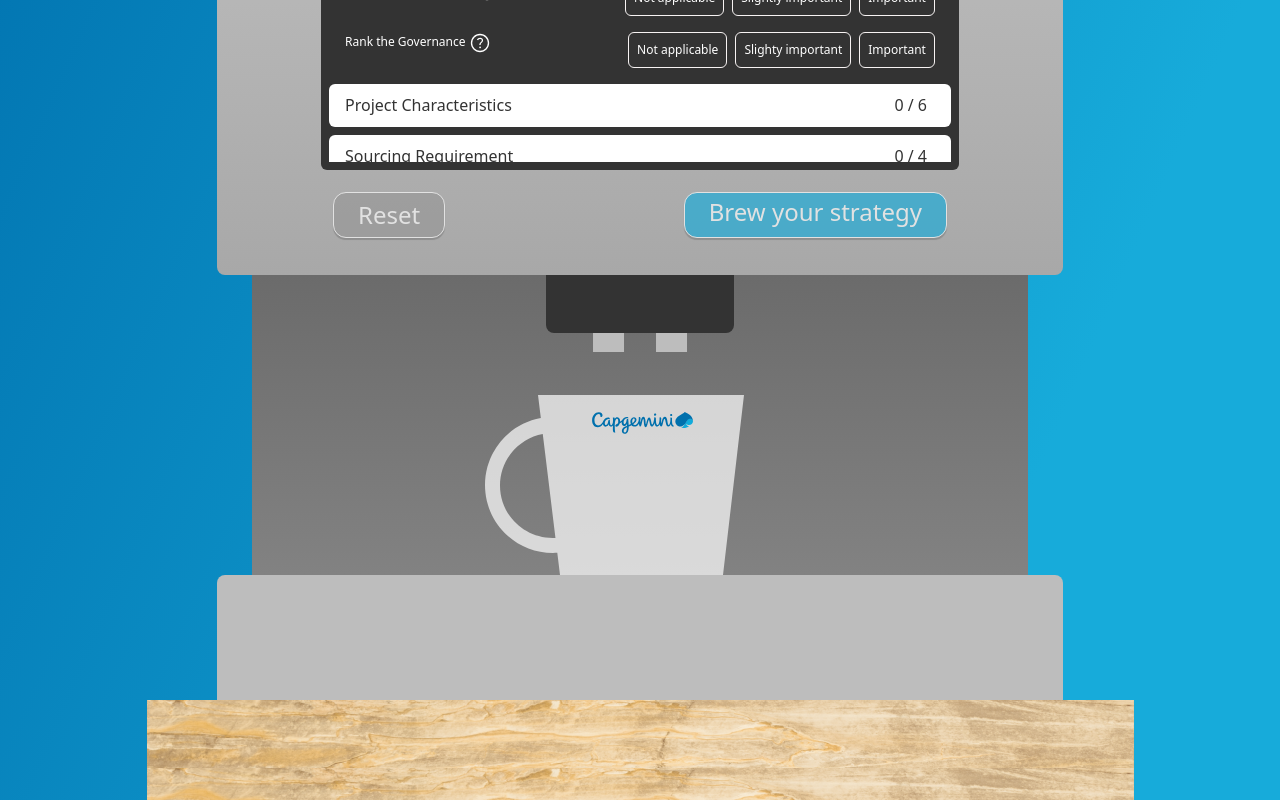
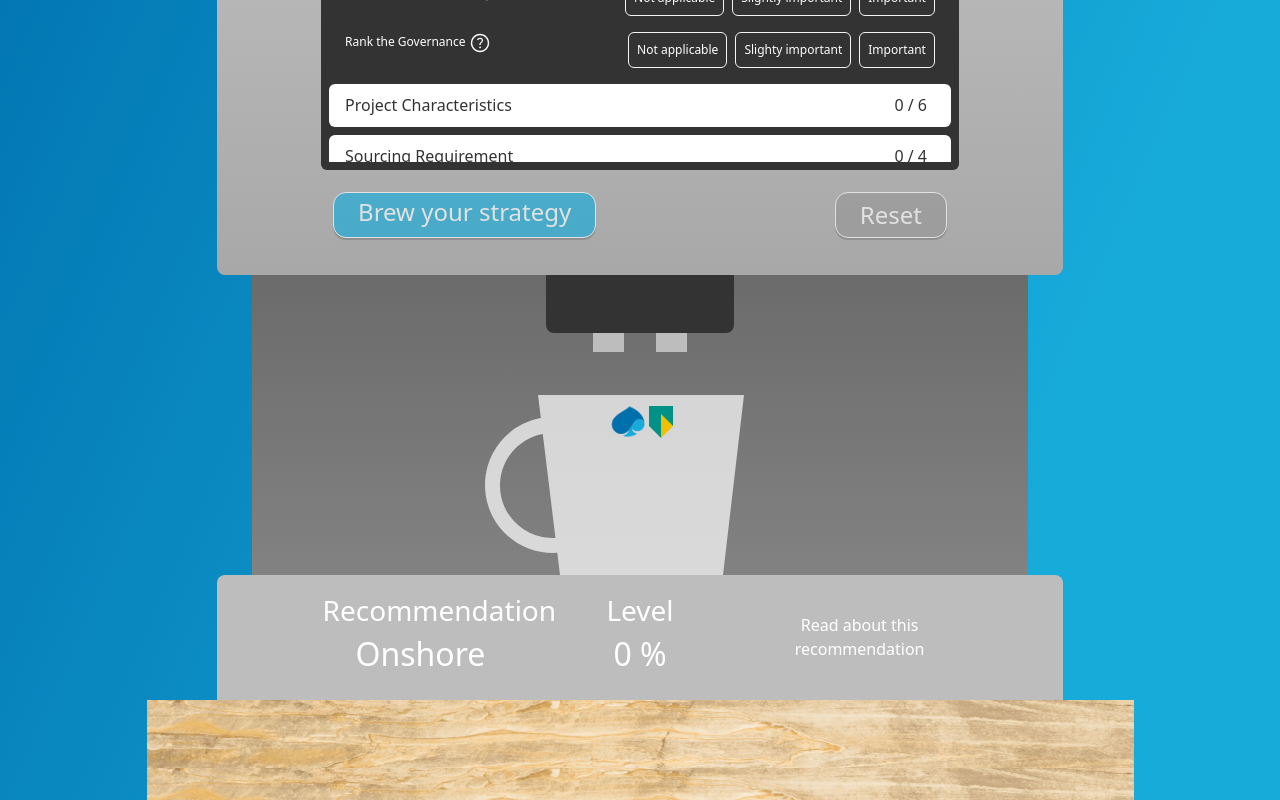
Before and after one commit to JMLatino/RightShore, a Vue app: page / in a window 1280 px wide. Shown: the part 565-1365 px from the top of the page. Built offline with nearby package versions, Linux system fonts and the light colour scheme.

Commit message:
checking in

```diff
--- a/index.html
+++ b/index.html
@@ -6,7 +6,7 @@
     <link href="https://cdn.jsdelivr.net/npm/bootstrap@5.2.0/dist/css/bootstrap.min.css" rel="stylesheet" integrity="sha384-gH2yIJqKdNHPEq0n4Mqa/HGKIhSkIHeL5AyhkYV8i59U5AR6csBvApHHNl/vI1Bx" crossorigin="anonymous">
     <script src="https://cdn.jsdelivr.net/npm/bootstrap@5.2.0/dist/js/bootstrap.bundle.min.js" integrity="sha384-A3rJD856KowSb7dwlZdYEkO39Gagi7vIsF0jrRAoQmDKKtQBHUuLZ9AsSv4jD4Xa" crossorigin="anonymous"></script>
     <meta name="viewport" content="width=device-width, initial-scale=1.0" />
-    <title>Vite App</title>
+    <title>Rightshore</title>
   </head>
   <body>
     <div id="app"></div>
--- a/src/App.vue
+++ b/src/App.vue
@@ -53,11 +53,10 @@
             </div>
             <div id="coffee-cup">
               <div>
-                <img
-                  src="@/assets/capgemini.svg"
-                  alt="Capgemini"
-                  class="capgemini-logo"
-                />
+                <div class="capabnlogos d-flex justify-content-center">
+                  <img src="@/assets/capgemini-icon.svg" alt="Capgemini" />
+                  <img src="@/assets/abnamro-icon.svg" alt="ABN AMRO" />
+                </div>
                 <svg
                   id="espresso"
                   class="position-absolute mx-auto"
@@ -98,7 +97,9 @@
               </div>
             </div>
           </div>
-          <div class="base-machine"></div>
+          <div class="base-machine position-relative">
+            <RecommendationGauge />
+          </div>
         </div>
       </div>
       <div class="table mb-0"></div>
@@ -111,6 +112,7 @@
 import QuestionList from "./components/QuestionList.vue";
 import BrewCoffee from "./components/BrewCoffee.vue";
 import ModalView from "./components/ModalView.vue";
+import RecommendationGauge from "./components/RecommendationGauge.vue";
 import ModalClarification from "./components/ModalClarification.vue";
 </script>
 
@@ -255,10 +257,10 @@ label,
   color: white;
 }
 
-.capgemini-logo {
+.capabnlogos {
   position: absolute;
   left: 43.8%;
-  top: 45.6%;
+  top: 42%;
   z-index: 1;
   width: 13%;
 }
--- a/src/components/BrewCoffee.vue
+++ b/src/components/BrewCoffee.vue
@@ -1,13 +1,5 @@
 <template>
   <div class="col-12 d-flex justify-content-between">
-    <button
-      type="button"
-      :disabled="!isReset"
-      class="btn btn-reset mb-3 px-4 py-1"
-      @click="handleReset"
-    >
-      Reset
-    </button>
     <button
       type="button"
       :disabled="!isComplete"
@@ -16,6 +8,14 @@
       @click="brewStrategy"
     >
       Brew your strategy
+    </button>
+    <button
+      type="button"
+      :disabled="!isReset"
+      class="btn btn-reset mb-3 px-4 py-1"
+      @click="handleReset"
+    >
+      Reset
     </button>
   </div>
 </template>
--- a/src/components/EntryField.vue
+++ b/src/components/EntryField.vue
@@ -5,12 +5,13 @@
         <span class="position-relative">
           {{ entry.question }}
           <img
+            src="../assets/questionmark.svg"
             data-bs-toggle="modal"
             data-bs-target="#modalClarification"
-            @click="handleToggle(entry)"
-            src="../assets/questionmark.svg"
+            @mouseover="handleToggle(entry)"
             height="22"
-            alt=""
+            role="button"
+            alt="Question"
           />
         </span>
       </label>
--- a/src/components/ModalClarification.vue
+++ b/src/components/ModalClarification.vue
@@ -11,8 +11,18 @@
     >
       <div class="modal-content p-3">
         <div class="modal-header">
-          <h5 class="modal-title text-white" id="categoriesModalLabel">
+          <h5
+            v-if="clarification.title"
+            class="modal-title text-white"
+            id="categoriesModalLabel"
+          >
             {{ clarification.title }}
+          </h5>
+          <h5 v-else class="modal-title text-white" id="categoriesModalLabel">
+            <p>
+              This application is built by to help recommend the best strategy
+              by...
+            </p>
           </h5>
           <button
             type="button"
@@ -21,8 +31,8 @@
             aria-label="Close"
           ></button>
         </div>
-        <div class="modal-body row">
-          <p v-html="clarification.body" class="mb-3"></p>
+        <div class="modal-body row mb-0">
+          <p v-html="clarification.body" class="m-0 py-0"></p>
         </div>
       </div>
     </div>
--- /dev/null
+++ b/src/components/RecommendationGauge.vue
@@ -0,0 +1,42 @@
+<template>
+  <div
+    class="position-absolute top-50 start-50 translate-middle text-white w-75"
+  >
+    <div class="row">
+      <div
+        class="col-4 text-center d-flex justify-content-center align-content-center flex-column"
+      >
+        <h3>Recommendation</h3>
+        <h2>{{ recommendation }}</h2>
+      </div>
+      <div
+        class="col-4 text-center d-flex flex-column justify-content-center align-items-center"
+      >
+        <h3>Level</h3>
+        <h2>{{ percentage }} %</h2>
+      </div>
+      <div
+        class="col-4 text-center text-center d-flex flex-column justify-content-center align-items-center"
+      >
+        <span> Read about this recommendation </span>
+        <!-- <button data-bs-toggle="modal" data-bs-target="#modalClarification">
+          Click
+        </button> -->
+      </div>
+    </div>
+  </div>
+</template>
+
+<script>
+export default {
+  name: "RecommendationGauge",
+  data() {
+    return {
+      recommendation: "Onshore",
+      percentage: 0,
+    };
+  },
+};
+</script>
+
+<style></style>
--- a/src/data/questions.json
+++ b/src/data/questions.json
@@ -286,7 +286,8 @@
             "MS Dynamics",
             "Salesforce"
           ]
-        ]
+        ],
+        "clarification": "<p>Compliance and regulation standards. Sed ut perspiciatis unde omnis iste natus error sit voluptatem accusantium doloremque laudantium, totam rem aperiam, eaque ipsa quae ab illo inventore veritatis et quasi architecto beatae vitae dicta sunt explicabo.</p><p>Nemo enim ipsam voluptatem quia voluptas sit aspernatur aut odit aut fugit, sed quia consequuntur magni dolores eos qui ratione voluptatem sequi nesciunt. Neque porro quisquam est, qui dolorem ipsum quia dolor sit amet, consectetur, adipisci velit, sed quia non numquam eius modi tempora incidunt ut labore et dolore magnam aliquam quaerat voluptatem.</p>"
       }
     ]
   }
```
